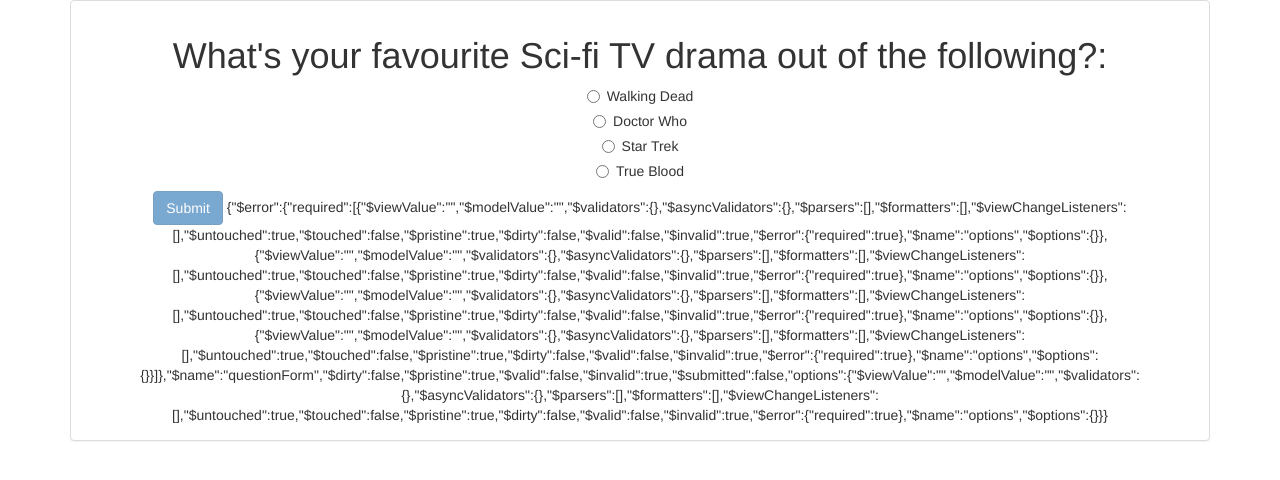
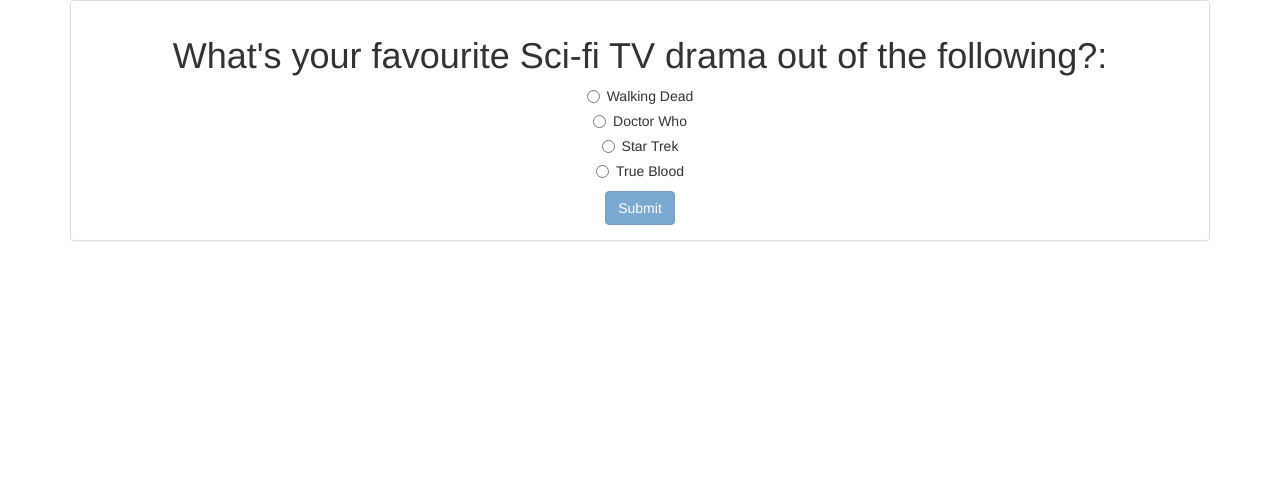
Before and after one commit to TOGoS/VidalSurvey, a website: page app/index.html in a window 1280 px wide. Drawn offline with nearby package versions, Linux system fonts and the light colour scheme.

```diff
--- a/app/index.html
+++ b/app/index.html
@@ -19,7 +19,6 @@
 						</label>
 					</div>
 					<button class="btn btn-primary" ng-disabled="questionForm.$invalid || questionForm.$submitted">Submit</button>
-					{{questionForm}}
 				</form>
 			</div>
 		</div>
```
